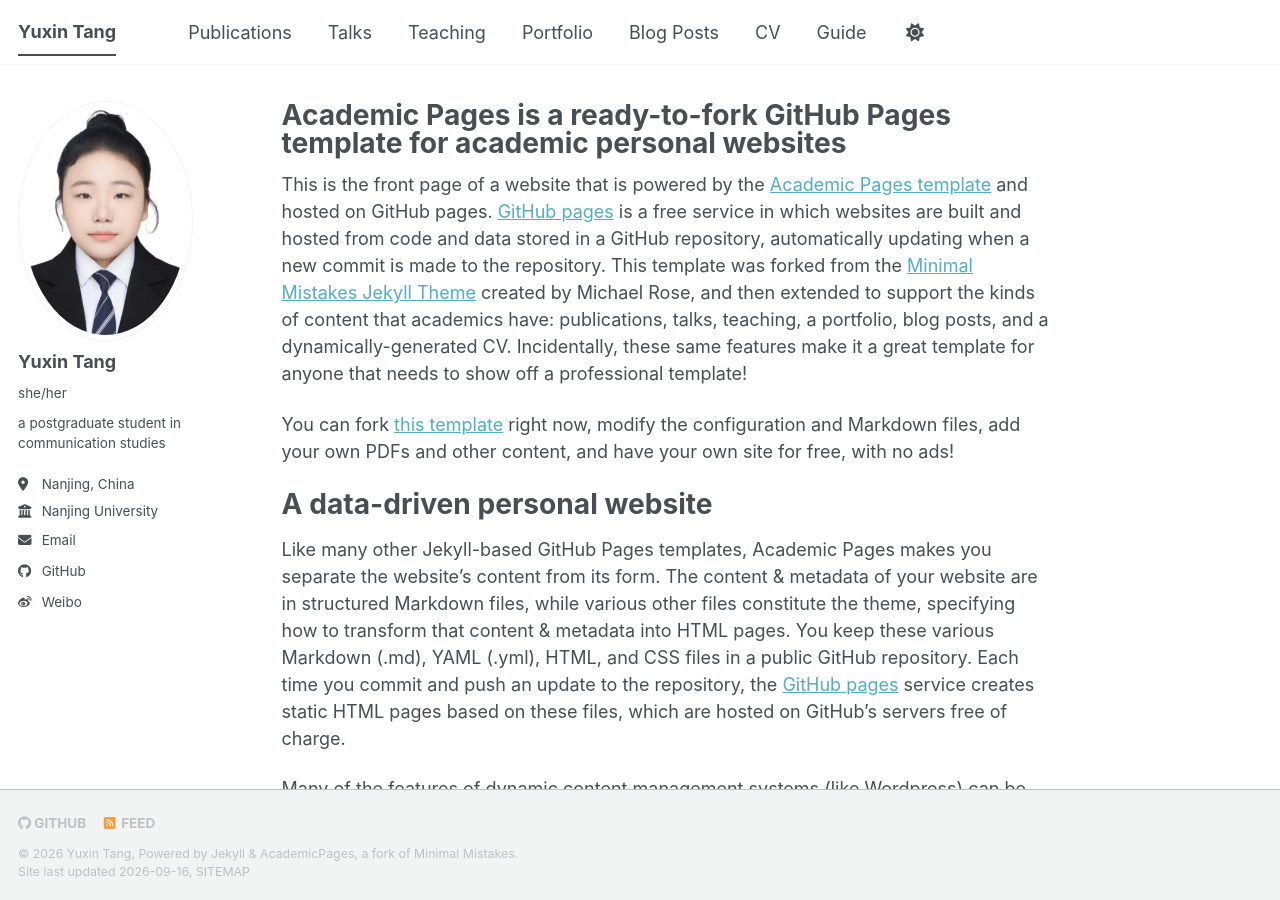
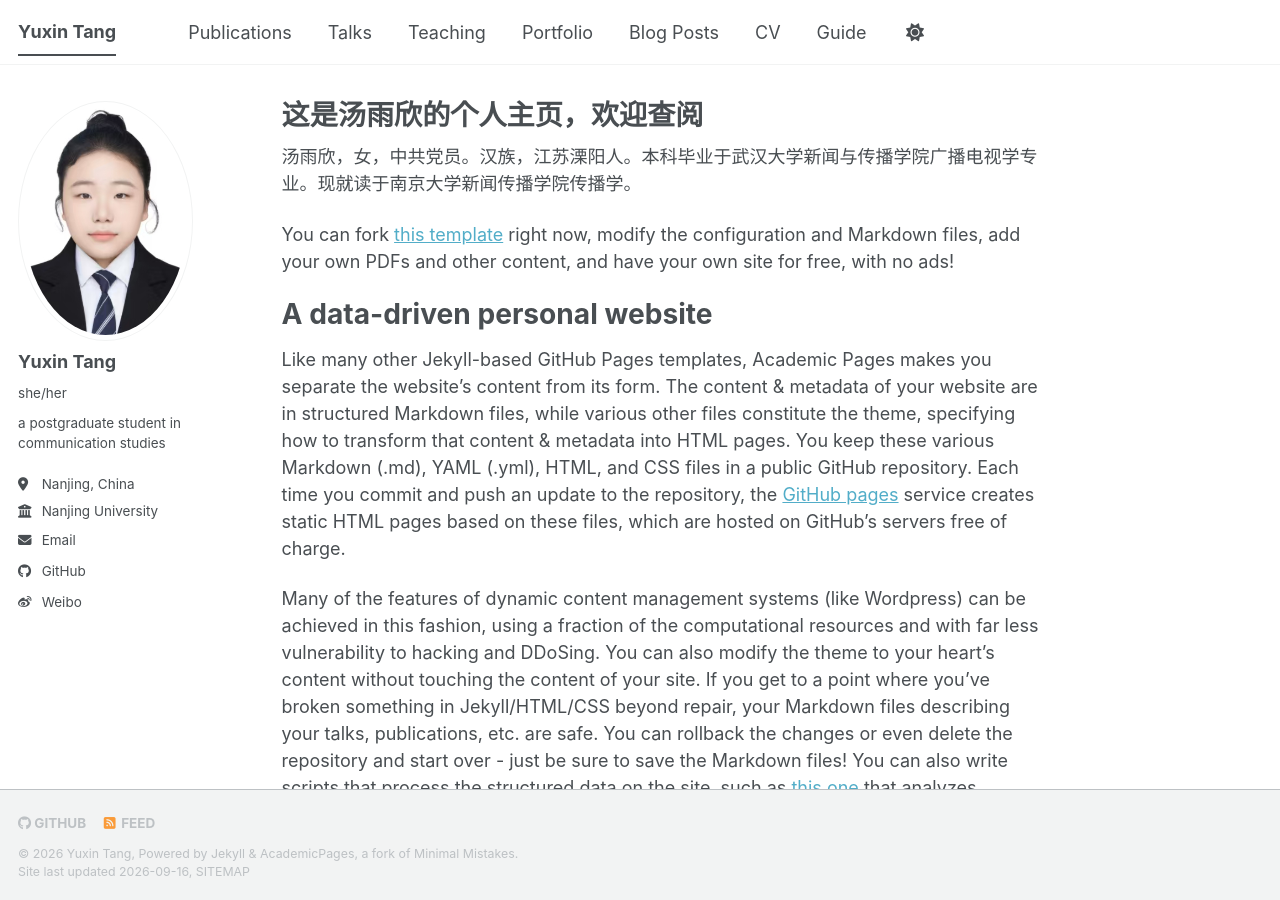
Before and after one commit to Tangyuxin0721/Tangyuxin0721.github.io, a Jekyll site: the page built from _pages/about.md, in a window 1280 px wide and 900 px high. Built offline with Jekyll 4.4.1, drawn with Linux system fonts in a browser that asks for light colours; a style sheet for code colours, icons or effects is not loaded.

Commit message:
Modify about page with personal details
Updated the title and content of the about page to reflect personal information.

```diff
--- a/_pages/about.md
+++ b/_pages/about.md
@@ -1,13 +1,13 @@
 ---
 permalink: /
-title: "Academic Pages is a ready-to-fork GitHub Pages template for academic personal websites"
+title: "这是汤雨欣的个人主页，欢迎查阅"
 author_profile: true
 redirect_from:
   - /about/
   - /about.html
 ---
 
-This is the front page of a website that is powered by the [Academic Pages template](https://github.com/academicpages/academicpages.github.io) and hosted on GitHub pages. [GitHub pages](https://pages.github.com) is a free service in which websites are built and hosted from code and data stored in a GitHub repository, automatically updating when a new commit is made to the repository. This template was forked from the [Minimal Mistakes Jekyll Theme](https://mmistakes.github.io/minimal-mistakes/) created by Michael Rose, and then extended to support the kinds of content that academics have: publications, talks, teaching, a portfolio, blog posts, and a dynamically-generated CV. Incidentally, these same features make it a great template for anyone that needs to show off a professional template!
+汤雨欣，女，中共党员。汉族，江苏溧阳人。本科毕业于武汉大学新闻与传播学院广播电视学专业。现就读于南京大学新闻传播学院传播学。
 
  You can fork [this template](https://github.com/academicpages/academicpages.github.io) right now, modify the configuration and Markdown files, add your own PDFs and other content, and have your own site for free, with no ads!
 
```
